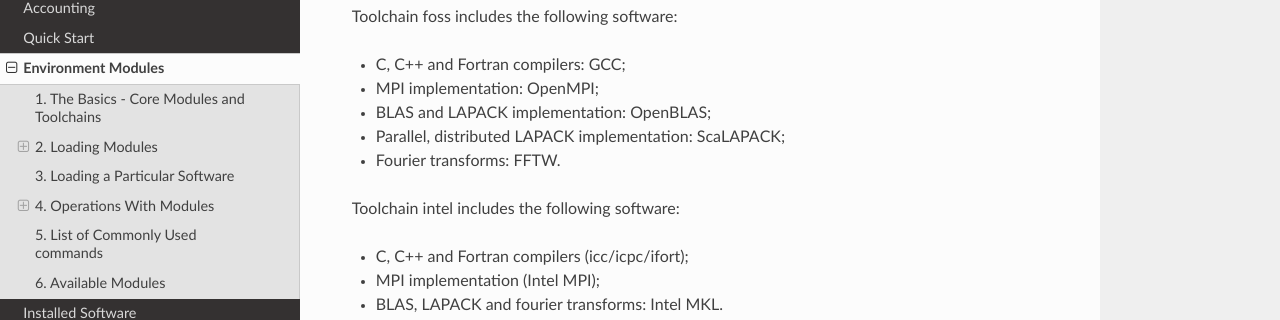
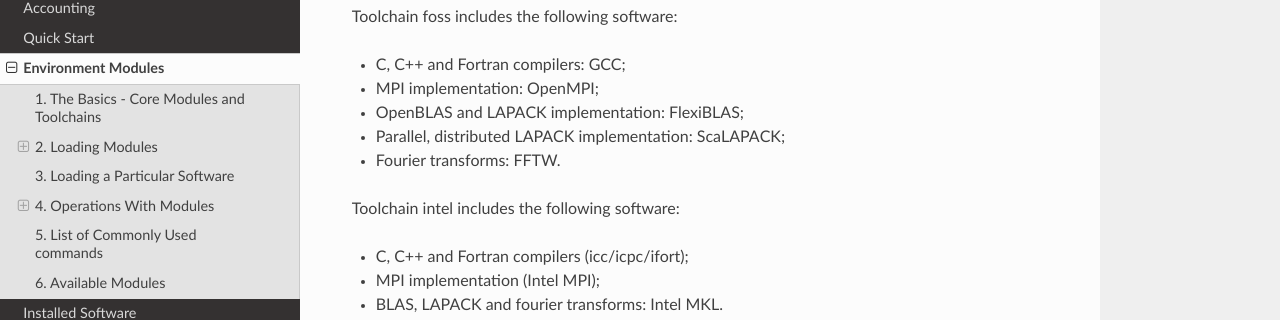
Before and after one commit to mavillez/Oblivion, a Sphinx documentation site: the page built from docs/source/modules.rst, in a window 1280 px wide and 900 px high, scrolled down 1142 px. Shown: the part 155-475 px from the top of the window. Built offline with Sphinx 7.4.7 and the Read the Docs theme 2.0.0, drawn with Linux system fonts in a browser that asks for light colours.

Commit message:
Update modules.rst

```diff
--- a/docs/source/modules.rst
+++ b/docs/source/modules.rst
@@ -55,7 +55,7 @@
 
 - C, C++ and Fortran compilers: GCC;
 - MPI implementation: OpenMPI;
-- BLAS and LAPACK implementation: OpenBLAS;
+- OpenBLAS and LAPACK implementation: FlexiBLAS;
 - Parallel, distributed LAPACK implementation: ScaLAPACK;
 - Fourier transforms: FFTW.
 
```
